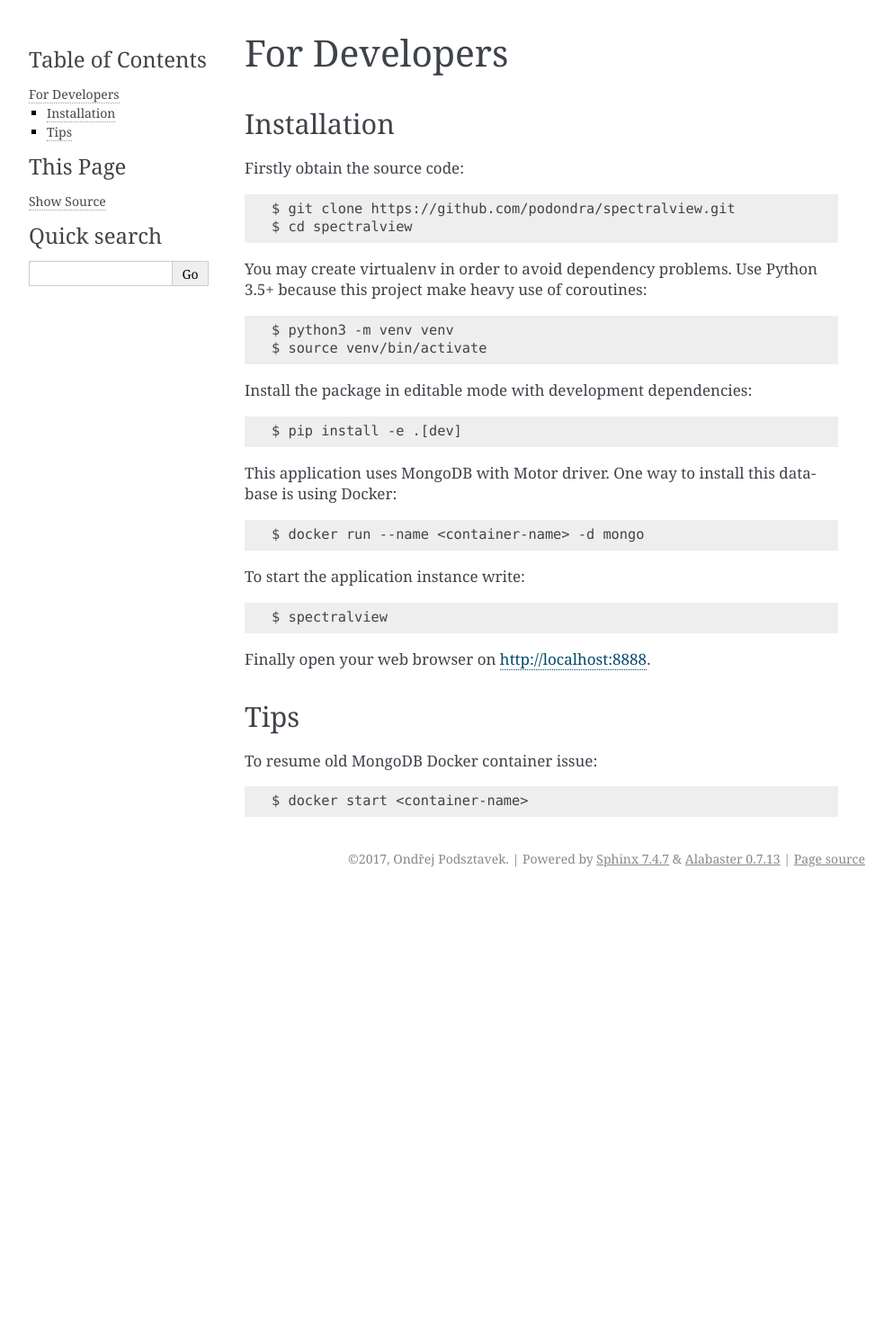
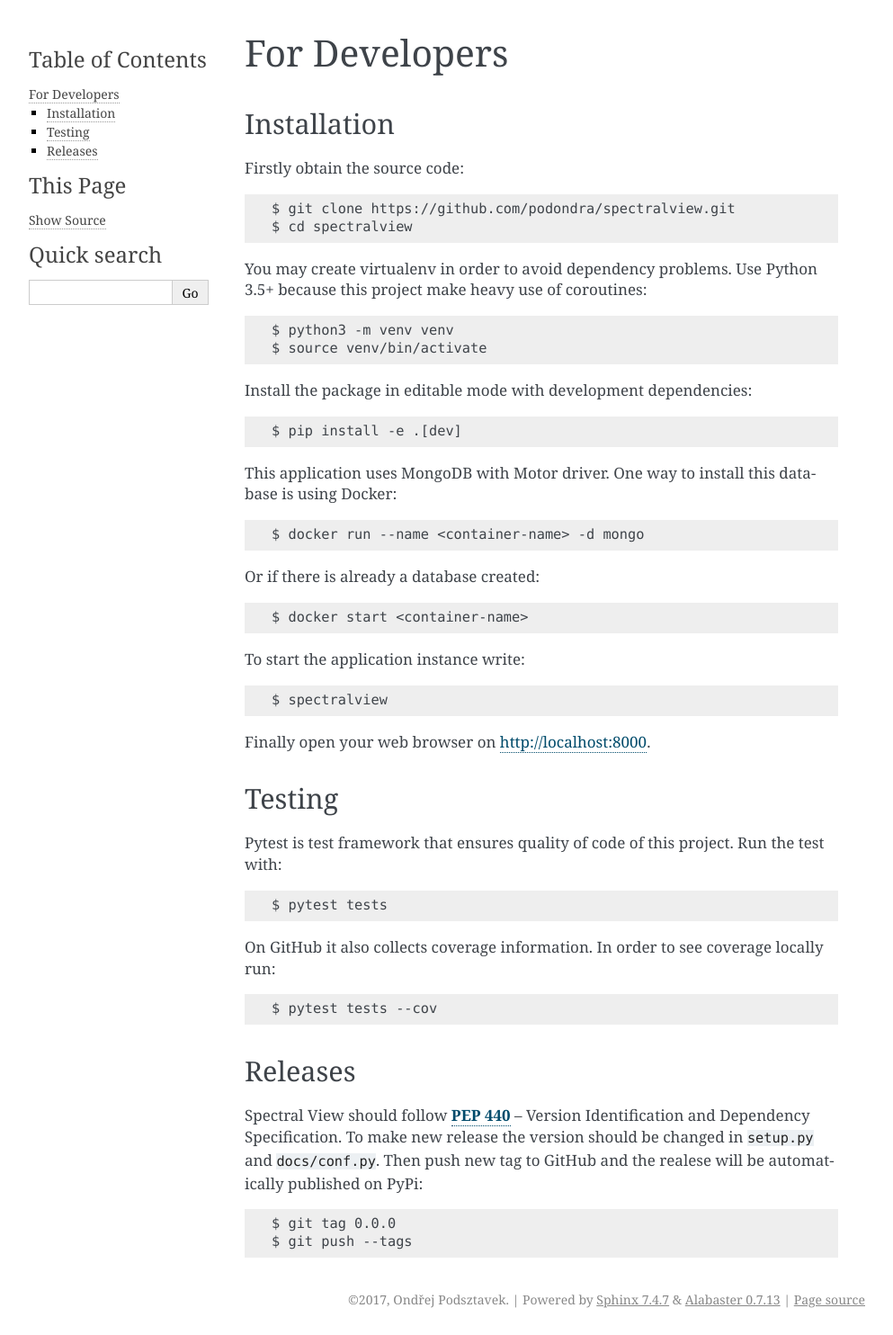
Before and after one commit to podondra/spectralview, a Sphinx documentation site: the page built from docs/for_developers.rst, in a window 1280 px wide. Shown: the whole page at 90% size, without its empty margins (148-1141 px from the left). Built offline with Sphinx 7.4.7, drawn with Linux system fonts in a browser that asks for light colours; before the commit the page ends 994 px from its top, so only the background shows below that.

Commit message:
Add more docs

```diff
--- a/docs/for_developers.rst
+++ b/docs/for_developers.rst
@@ -23,15 +23,34 @@
 
     $ docker run --name <container-name> -d mongo
 
+Or if there is already a database created::
+
+    $ docker start <container-name>
+
 To start the application instance write::
 
     $ spectralview
 
-Finally open your web browser on http://localhost:8888.
+Finally open your web browser on http://localhost:8000.
 
-Tips
-----
+Testing
+-------
 
-To resume old MongoDB Docker container issue::
+Pytest is test framework that ensures quality of code of this project. Run the
+test with::
 
-    $ docker start <container-name>
+    $ pytest tests
+
+On GitHub it also collects coverage information. In order to see coverage
+locally run::
+
+    $ pytest tests --cov
+
+Releases
+--------
+
+Spectral View should follow :pep:`440` -- Version Identification and Dependency
+Specification. To make new release the version should be changed in :code:`setup.py` and :code:`docs/conf.py`. Then push new tag to GitHub and the realese will be automatically published on PyPi::
+
+    $ git tag 0.0.0
+    $ git push --tags
```
Also changed, not shown: docs/getting_started.rst (+10 -0 lines), 1 other file.
